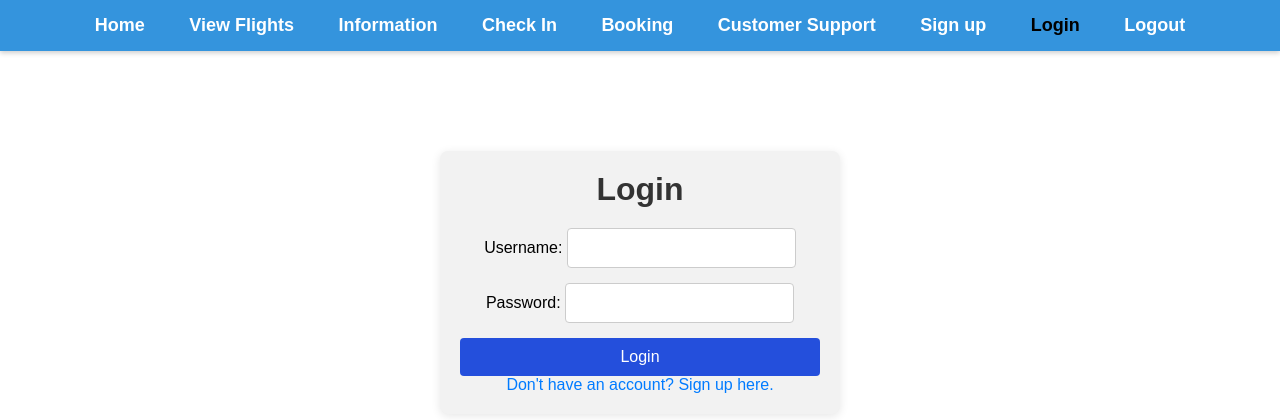
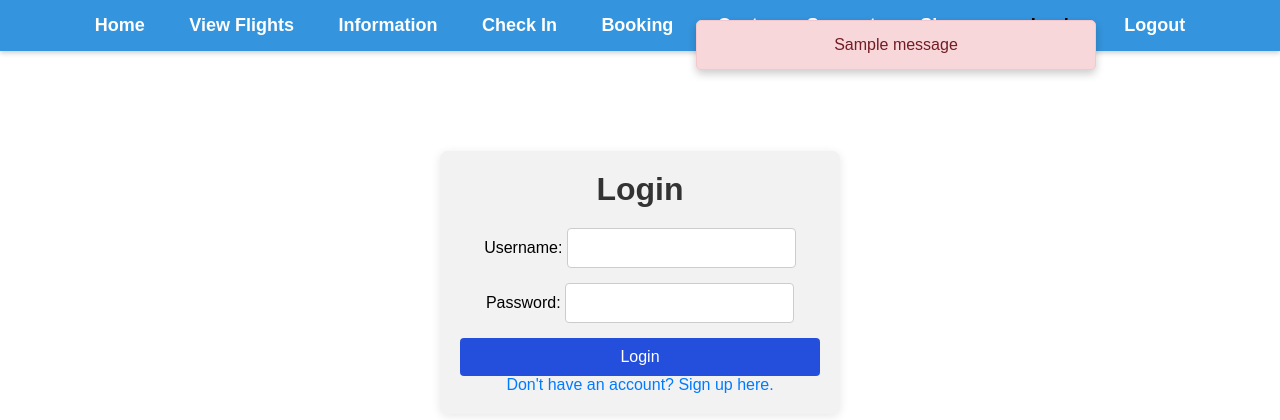
Before and after one commit to Daniel-Stephende5/IM2-Repository, a Django app: page /login/ in a window 1280 px wide. Shown: the top 420 px of the page. Run offline with Django 5.2, Linux system fonts and the light colour scheme; tables that the repository leaves empty hold one stand-in row (values such as "Sample post"); one stand-in notice (Sample message) is shown.

Commit message:
Fixed login/signup pop up in homepage

```diff
--- a/NewDjango/myblogsite/blog/static/login.css
+++ b/NewDjango/myblogsite/blog/static/login.css
@@ -7,7 +7,7 @@ body {
     max-width: 400px;
     margin: 100px auto;
     padding: 20px;
-    background-color:#f2f2f2;
+    background-color: #f2f2f2;
     border-radius: 8px;
     box-shadow: 0 2px 10px rgba(0, 0, 0, 0.1);
     text-align: center;
@@ -36,7 +36,7 @@ body {
     padding: 10px;
     border: none;
     border-radius: 4px;
-    background-color:#244fdc;
+    background-color: #244fdc;
     color: white;
     font-size: 16px;
     cursor: pointer;
@@ -60,16 +60,22 @@ body {
 
 /* Lighter placeholder color */
 input::placeholder {
-    color: #989898; /* Change to your desired lighter color */
-    opacity: 1; /* Ensures the placeholder color is fully opaque */
+    color: #989898;
+    /* Change to your desired lighter color */
+    opacity: 1;
+    /* Ensures the placeholder color is fully opaque */
 }
 
-input:-ms-input-placeholder { /* Internet Explorer 10+ */
-    color: #aaa; /* Change to your desired lighter color */
+input:-ms-input-placeholder {
+    /* Internet Explorer 10+ */
+    color: #aaa;
+    /* Change to your desired lighter color */
 }
 
-input::-ms-input-placeholder { /* Microsoft Edge */
-    color: #aaa; /* Change to your desired lighter color */
+input::-ms-input-placeholder {
+    /* Microsoft Edge */
+    color: #aaa;
+    /* Change to your desired lighter color */
 }
 
 footer {
@@ -79,3 +85,26 @@ footer {
     text-align: center;
     margin-top: 200px;
 }
+
+.message-container {
+    position: fixed;
+    top: 20px;
+    left: 70%;
+    transform: translateX(-50%);
+    width: 90%;
+    max-width: 400px;
+    padding: 10px;
+    background-color: #f8d7da;
+    color: #721c24;
+    border: 1px solid #f5c6cb;
+    border-radius: 5px;
+    text-align: center;
+    box-shadow: 0px 4px 8px rgba(0, 0, 0, 0.2);
+    z-index: 1000;
+}
+
+
+.alert {
+    margin: 5px 0;
+    /* Space between messages */
+}
--- a/NewDjango/myblogsite/blog/templates/login.html
+++ b/NewDjango/myblogsite/blog/templates/login.html
@@ -22,11 +22,13 @@
       <a href="{% url 'logout' %}">Logout</a>
     </nav>
 
-    {% comment %} {% if messages %}
+    {% if messages %}
     <div class="message-container">
-      {% for message in messages %} {% endfor %}
+      {% for message in messages %}
+      <div class="alert">{{ message }}</div>
+      {% endfor %}
     </div>
-    {% endif %} {% endcomment %}
+    {% endif %}
 
     <div class="login-container">
       <h1>Login</h1>
--- a/NewDjango/myblogsite/blog/templates/signup.html
+++ b/NewDjango/myblogsite/blog/templates/signup.html
@@ -17,7 +17,7 @@
         <a href="{% url 'info' %}">Information</a>
         <a href="{% url 'checkin' %}">Check In</a>
         <a href="{% url 'booking' %}">Booking</a>
-        <a href="#contact-section">Customer Support</a>
+        <a href="{% url 'contact' %}">Customer Support</a>
         <a href="{% url 'signup' %}" style="color: #000">Sign up</a>
         <a href="{% url 'login' %}">Login</a>
         <a href="{% url 'logout' %}">Logout</a>
--- a/NewDjango/myblogsite/blog/views.py
+++ b/NewDjango/myblogsite/blog/views.py
@@ -53,8 +53,8 @@ def logout_view(request):
 
 # Home View
 def home_view(request):
-    return render(request, 'home.html')
-
+    messages_list = messages.get_messages(request)
+    return render(request, 'home.html', {'messages': messages_list})
 # Flights View
 def flights_view(request):
     flights_data = [
```
Also changed, not shown: NewDjango/myblogsite/blog/static/home.css (+23 -0 lines), NewDjango/myblogsite/blog/templates/home.html (+8 -0 lines).
